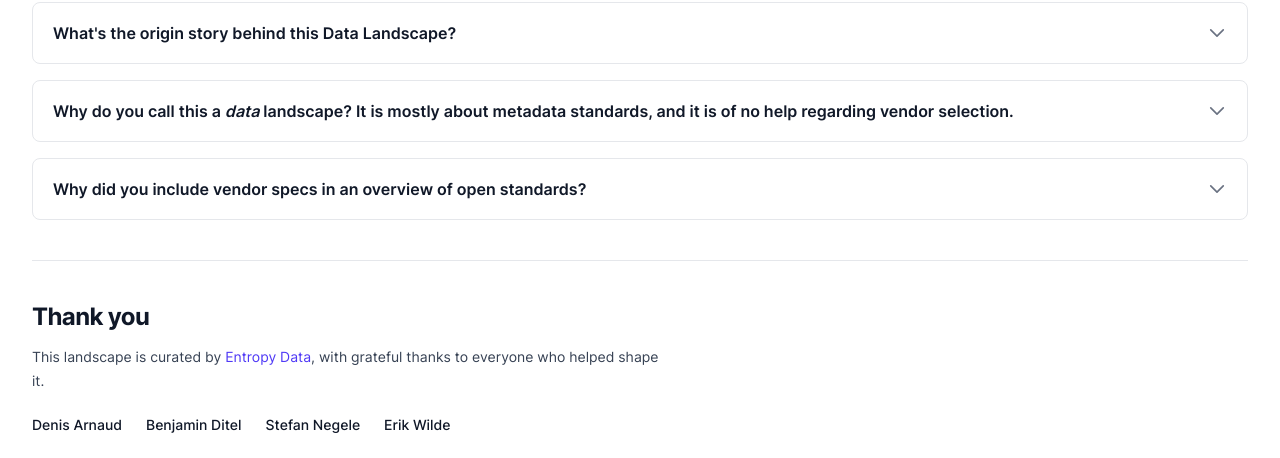
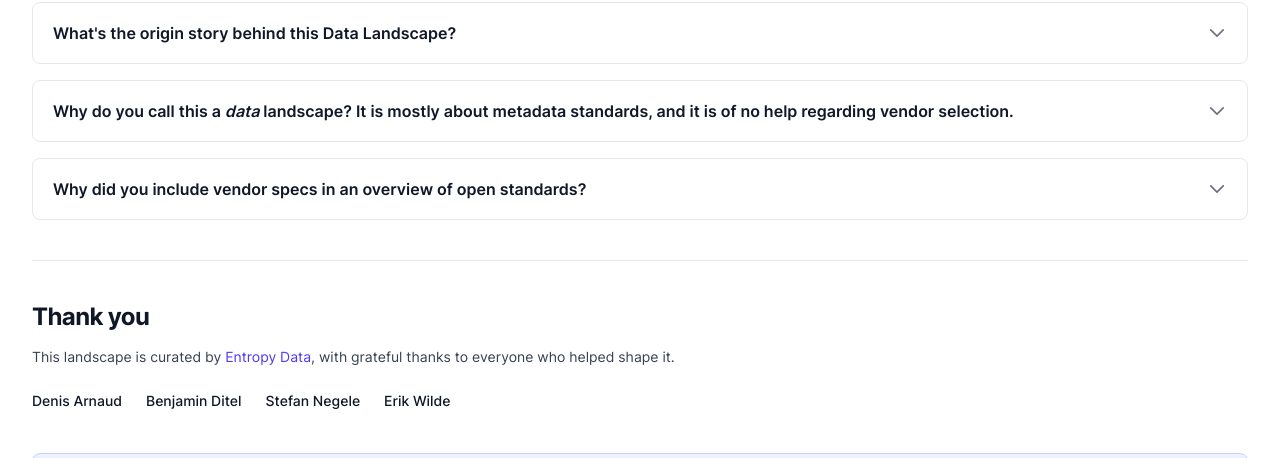
Before and after one commit to entropy-data/data-landscape, a plain HTML site: page index.html in a window 1280 px wide. Shown: the part 1879-2337 px from the top of the page. Drawn offline with Linux system fonts and the light colour scheme; a web font is replaced by a local one.

Commit message:
Remove max-w cap on Thank you paragraph to avoid orphan word

```diff
--- a/index.html
+++ b/index.html
@@ -923,7 +923,7 @@
     <!-- Thank you -->
     <div class="mt-10 border-t border-gray-200 pt-10">
       <h2 class="text-2xl font-bold tracking-tight text-gray-900">Thank you</h2>
-      <p class="mt-3 text-sm leading-6 text-gray-700 max-w-2xl">
+      <p class="mt-3 text-sm leading-6 text-gray-700">
         This landscape is curated by <a href="https://www.entropy-data.com" class="text-indigo-600 hover:text-indigo-500">Entropy Data</a>, with grateful thanks to everyone who helped shape it.
       </p>
       <ul class="mt-5 flex flex-wrap gap-x-6 gap-y-2 text-sm font-medium text-gray-900">
```
